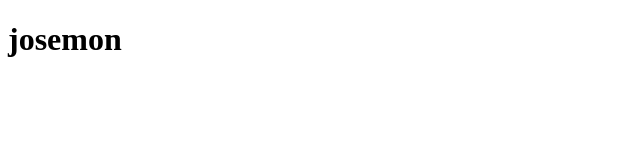
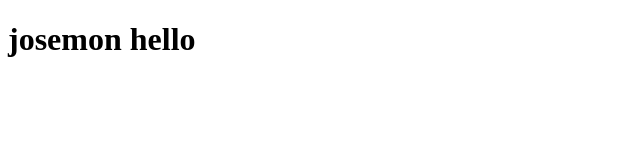
Before and after one commit to mathewgkurian/network_automation_2, a plain HTML site: page index.html in a window 1280 px wide. Shown: the whole page, without its empty margins (0-640 px from the left). Drawn offline with Linux system fonts and the light colour scheme.

Commit message:
first commit3

```diff
--- a/index.html
+++ b/index.html
@@ -4,6 +4,6 @@
     <title>DBS</title>
 </head>
 <body>
-    <h1>josemon</h1>
+    <h1>josemon hello</h1>
 </body>
 </html>
```
